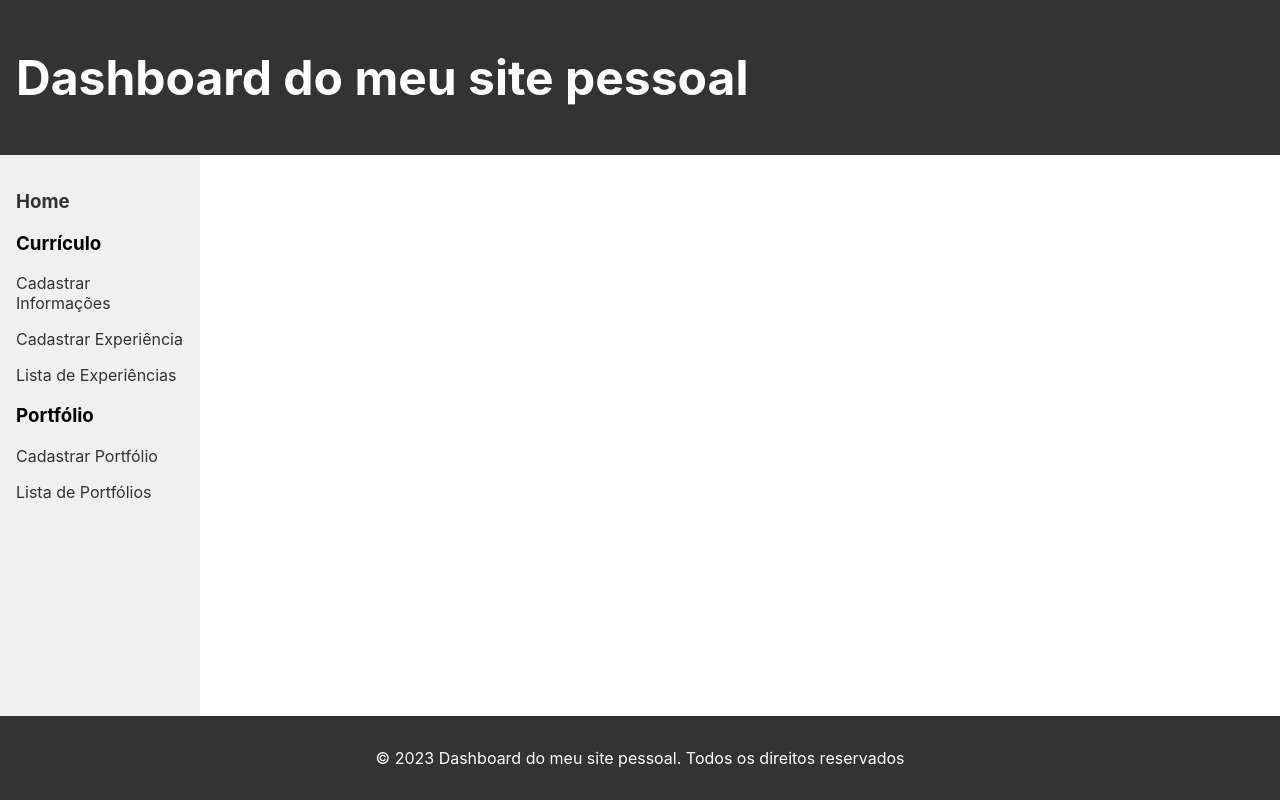
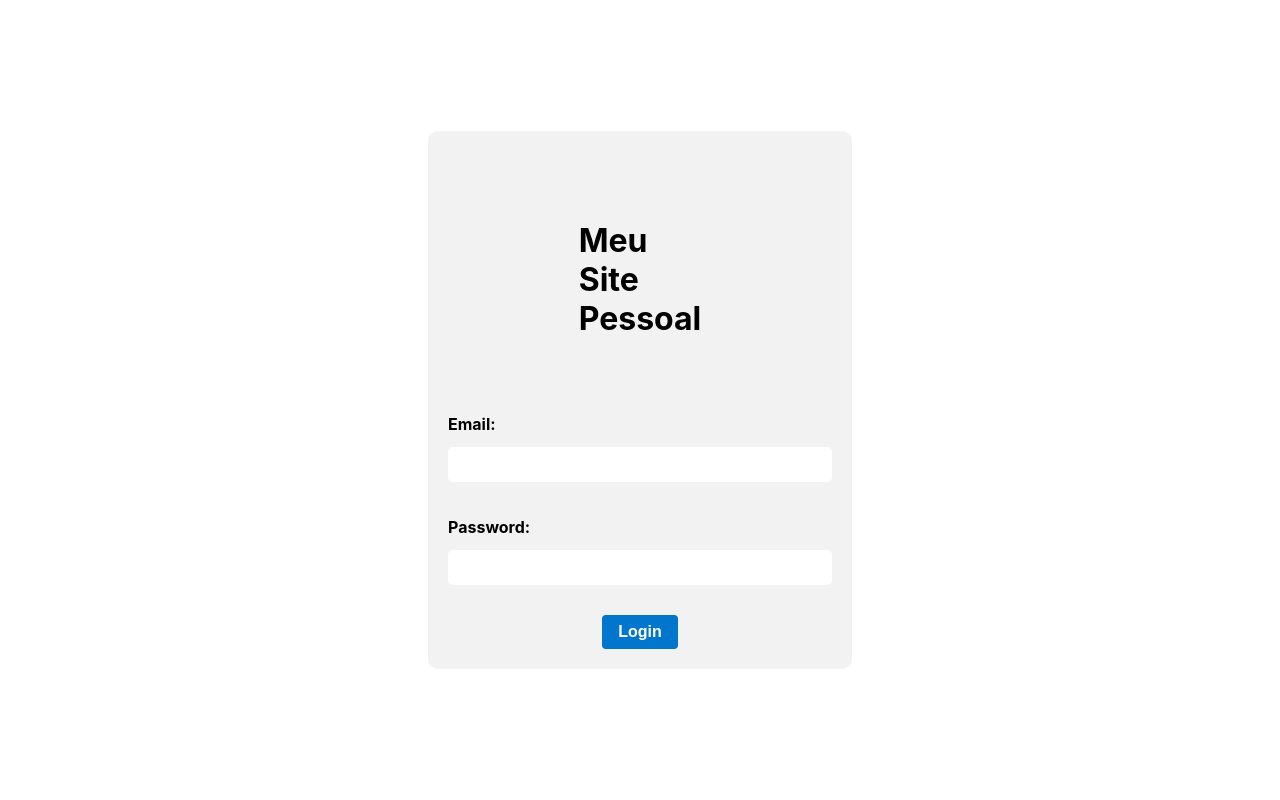
Before and after one commit to renanhenriquedev/type-project, a React (Vite) app: page /login in a window 1280 px wide. Built offline with nearby package versions, Linux system fonts and the light colour scheme.

Commit message:
feat Login component

```diff
--- a/src/App.tsx
+++ b/src/App.tsx
@@ -3,6 +3,7 @@
 import { BrowserRouter, Route, Routes } from "react-router-dom";
 
 import { Layout } from "./components/layout";
+
 
 import Home from "./pages/home";
 import CadastrarInformacoes from "./pages/curriculo/CadastrarInformacoes";
@@ -10,21 +11,25 @@
 import ListaPortfolio from "./pages/portfolio/ListaPortfolio";
 import ListarExperiencia from "./pages/curriculo/ListaExperiencia";
 import CadastrarPortfolio from "./pages/portfolio/CadastrarPortfolio";
+import Login from "./pages/Login/Login";
+import AppRoutes from "./routes/AppRoutes";
 
 const App: React.FC = () => {
   return (
     <BrowserRouter>
-      <Layout>
       <Routes>
+        <Route path="/login" element={<Login />} />
+        <Route path="/*" element={
+          <AppRoutes>
             <Route path="/" element={<Home />} />
             <Route path="/curriculo/informacoes/cadastro" element={<CadastrarInformacoes />} />
             <Route path="/curriculo/experiencia/cadastro" element={<CadastrarExperiencia />} />
             <Route path="/curriculo/experiencia/lista" element={<ListarExperiencia />} />
             <Route path="/portfolio/cadastro" element={<CadastrarPortfolio />} />
             <Route path="/portfolio/lista" element={<ListaPortfolio />} />
+          </AppRoutes>} />
 
       </Routes>
-      </Layout>
     </BrowserRouter>
   )
 }
--- a/src/components/layout/Sidebar/Siderbar.tsx
+++ b/src/components/layout/Sidebar/Siderbar.tsx
@@ -50,6 +50,14 @@
                     </li>
                 </ul>
 
+                <ul>
+                    <li>
+                        <NavLink to='/login'>
+                            <h3>Logout</h3>
+                        </NavLink>
+                    </li>
+                </ul>
+
             </nav>
         </div>
     )
--- a/src/database/db.json
+++ b/src/database/db.json
@@ -16,22 +16,37 @@
       "tipo": "profissional",
       "anoInicio": "20220",
       "anoFim": "202"
+    },
+    {
+      "id": 9,
+      "titulo": "teste 5",
+      "descricao": "",
+      "tipo": "academico",
+      "anoInicio": "123",
+      "anoFim": "123"
     }
   ],
   "portfolio": [
     {
       "id": 1,
-      "link": "sadas",
-      "image": "dasa",
-      "title": "ads",
-      "description": "das"
+      "link": "https://github.com/renanhenriquedev/Pixel-Art",
+      "image": "https://uploaddeimagens.com.br/images/004/447/634/thumb/Captura_de_tela_de_2023-04-28_14-08-37.png?1682705831",
+      "title": "Pixel Art",
+      "description": "Projeto com funcionalidades de HTML, CSS e Javascript com o objetivo de simular uma plataforma de pixel art para fazer os seus desenhos."
+    },
+    {
+      "id": 2,
+      "link": "https://github.com/renanhenriquedev/to-do-list",
+      "image": "https://uploaddeimagens.com.br/images/004/447/627/thumb/Captura_de_tela_de_2023-04-28_14-08-48.png?1682705758",
+      "title": "To-do-list",
+      "description": "Projeto com funcionalidades de HTML, CSS e Javascript com o objetivo de simular uma plataforma de lista de tarefas para o dia a dia."
     },
     {
       "id": 3,
-      "link": "teste 3",
-      "image": "teste 3",
-      "title": "teste 3",
-      "description": "teste 3"
+      "link": "https://github.com/renanhenriquedev/hamburger-shop",
+      "image": "https://uploaddeimagens.com.br/images/004/447/454/full/Captura_de_tela_de_2023-04-28_14-07-45.png?1682701682",
+      "title": "Burguer Project",
+      "description": "Projeto com funcionalidades de HTML e CSS com o objeito de simular um site de uma hamburgueria local."
     }
   ]
 }
--- /dev/null
+++ b/src/pages/Login/Login.module.css
@@ -0,0 +1,60 @@
+.loginWrapper {
+    display: flex;
+    justify-content: center;
+    align-items: center;
+    height: 100vh;
+    width: 100%;
+}
+
+.formWrapper {
+    display: flex;
+    justify-content: center;
+    width: 100%;
+}
+
+.form {
+    display: flex;
+    flex-direction: column;
+    align-items: center;
+    width: 30%;
+    background-color: #f2f2f2;
+    border-radius: 10px;
+    padding: 20px;
+    margin: 50px ;
+}
+
+.title {
+    font-size: 24px;
+    font-weight: bold;
+    margin-bottom: 20px;
+}
+
+.button {
+    display: inline-block;
+    padding: 0.5rem 1rem;
+    font-size: 1rem;
+    font-weight: bold;
+    text-align: center;
+    text-decoration: none;
+    color: #fff;
+    background-color: #0077cc;
+    border-radius: 0.25rem;
+    border: none;
+    cursor: pointer;
+    transition: background-color 0.2s ease-in-out ;
+}
+
+.button:hover {
+    background-color: #005fa3;
+}
+
+.error {
+    border: 2px solid #ff6666;
+}
+
+.errorMsg {
+    color: #ff6666;
+    font-size: 14px;
+    margin-top: 5px;
+    font-weight: bold;
+}
--- /dev/null
+++ b/src/pages/Login/Login.tsx
@@ -0,0 +1,93 @@
+import React from "react";
+
+import styles from './Login.module.css'
+
+import { useNavigate } from "react-router-dom";
+import { Formik, Form } from "formik";
+import * as Yup from 'yup';
+
+import Input from "../../components/forms/Input";
+
+
+interface LoginValues {
+    email: string;
+    password: string;
+}
+
+const initialValues: LoginValues = {
+    email: '',
+    password: '',
+};
+
+const validationSchema = Yup.object().shape({
+    email: Yup.string()
+        .email('E-mail inválido')
+        .required('E-mail inválido'),
+    password: Yup.string()
+        .min(6, 'A senha deve ter pelo menos 6 caracteres')
+        .required('Senha é obrigatório')
+
+})
+
+
+const Login = () => {
+
+    const navigate = useNavigate()
+
+    const onSubmit =async (values: LoginValues) => {
+
+        try {
+
+            navigate('/');
+            console.log(values);
+
+
+        } catch (error) {
+
+            console.log(error);
+
+
+        }
+
+    };
+
+    return (
+        <div className={styles.loginWrapper}>
+            <div className={styles.formWrapper}>
+                <Formik
+                    initialValues={initialValues}
+                    validationSchema={validationSchema}
+                    onSubmit={onSubmit}
+                >
+                    {({ errors, touched }) => (
+                        <Form className={styles.form}>
+                            <h1 className={styles.form}>Meu Site Pessoal</h1>
+
+                            <Input
+                                label='Email'
+                                name='email'
+                                type='email'
+                                errors={errors.email}
+                                touched={touched.email}
+                            />
+
+                            <Input
+                                label='Password'
+                                name='password'
+                                type='password'
+                                errors={errors.password}
+                                touched={touched.password}
+                            />
+
+                            <button type='submit' className={styles.button}>
+                                Login
+                            </button>
+
+                        </Form>
+                    )}
+                </Formik>
+            </div>
+        </div>)
+}
+
+export default Login
--- /dev/null
+++ b/src/pages/Login/index.ts
@@ -0,0 +1 @@
+export { default } from './Login'
--- /dev/null
+++ b/src/routes/AppRoutes.tsx
@@ -0,0 +1,17 @@
+import React from "react";
+
+import { Layout } from "../components/layout";
+
+
+import { Outlet } from "react-router-dom";
+
+
+const AppRoutes: React.FC = () => {
+    return (
+        <Layout>
+            <Outlet />
+        </Layout>
+    )
+}
+
+export default AppRoutes;
--- /dev/null
+++ b/src/routes/index.ts
@@ -0,0 +1 @@
+export { default } from './AppRoutes'
```
Lines whose indentation alone changed are shown as unchanged.
